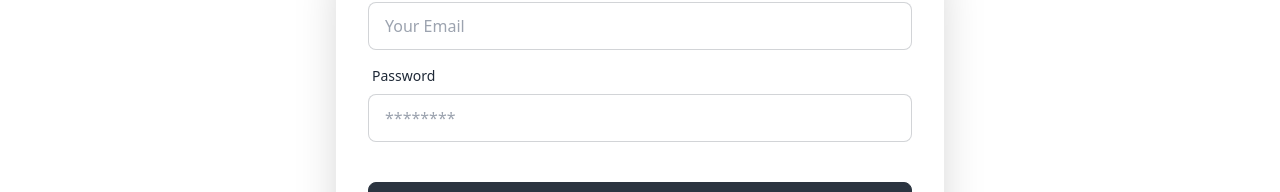
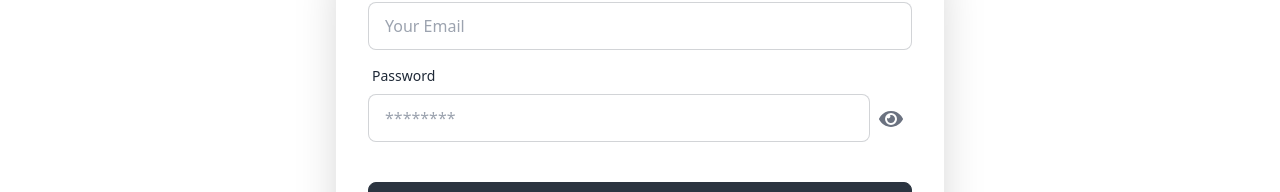
Before and after one commit to shuvrodev337/samurai-summer-camp-client, a React (Vite) app: page /login in a window 1280 px wide. Shown: the part 394-586 px from the top of the page. Built offline with nearby package versions, Linux system fonts and the light colour scheme; no server answers.

Commit message:
added password hide show functionality

```diff
--- a/src/pages/Login/Login.jsx
+++ b/src/pages/Login/Login.jsx
@@ -3,7 +3,10 @@ import { useForm } from "react-hook-form";
 import { Link, useNavigate } from "react-router-dom";
 import useAuth from "../../hooks/useAuth";
 import SectionTitle from "../../components/sectionTitle";
+import { FaEyeSlash, FaEye } from "react-icons/fa";
+
 const Login = () => {
+  const [showPassword, setShowPassword] = useState(false);
 
   const [errorMsg,setErrorMsg] = useState('')
   const {loginWithEmailPass, logOut} = useAuth()
@@ -58,13 +61,22 @@ const Login = () => {
               <label className="label">
                 <span className="label-text">Password</span>
               </label>
+              <div className="flex items-center">
               <input
-                type="password"
+                type={showPassword ? "text" : "password"}
                 placeholder="********"
-                className="input input-bordered"
+                className="input input-bordered w-full"
                 {...register("password")}
 
               />
+              <button
+                  type="button"
+                  onClick={() => setShowPassword(!showPassword)}
+                  className="btn btn-link btn-xs"
+                >
+                  {showPassword ? <FaEyeSlash className="text-xl text-gray-500"></FaEyeSlash >:<FaEye className="text-2xl text-gray-500"></FaEye>}
+                </button>
+              </div>
               {errors.password?.type === "required" && (
                 <p className="text-red-800 text-sm">Password is required</p>
               )}
--- a/src/pages/Signup/Signup.jsx
+++ b/src/pages/Signup/Signup.jsx
@@ -40,6 +40,7 @@ const Signup = () => {
                       timer: 1500
                   });
                   navigate('/');
+                  //  TODO : logout user from here
                 }
 
               })
@@ -61,9 +62,7 @@ const Signup = () => {
         <SectionTitle sectionHeading={'Sign Up Now!'}></SectionTitle>
         <div className="md:w-1/2 mx-auto">
         <div className="hero-content flex-col gap-10">
-          {/* <div className="text-center ">
-            <h1 className="text-5xl font-bold">Sign Up now!</h1>
-          </div> */}
+
           <div className="card  w-full  shadow-2xl bg-base-100 ">
             <form onSubmit={handleSubmit(onSubmit)} className="card-body">
               <div className="form-control">
```
